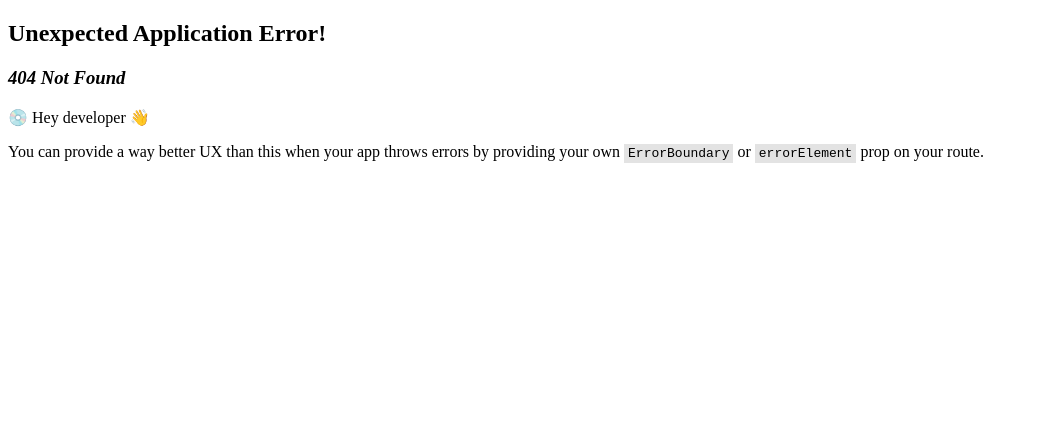
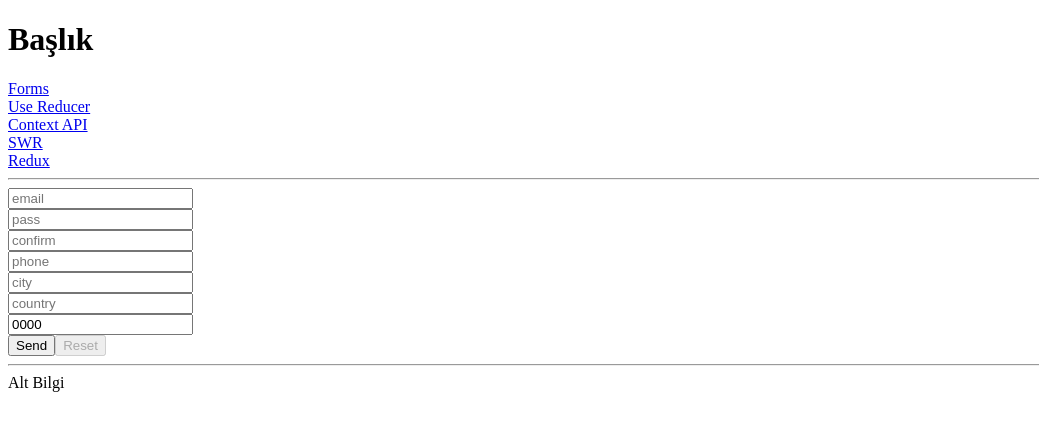
Before and after one commit to neominalsolutions/react-webpack-starterpack, a React app: page /forms in a window 1280 px wide. Before the commit this address had no page. Shown: the top 430 px of the page, without its empty margins (0-1039 px from the left). Built offline with nearby package versions, Linux system fonts and the light colour scheme.

Commit message:
Form Sample

```diff
--- a/package.json
+++ b/package.json
@@ -11,13 +11,16 @@
   "author": "",
   "license": "ISC",
   "dependencies": {
+    "@hookform/resolvers": "^3.9.1",
     "@types/react": "^18.3.3",
     "@types/react-dom": "^18.3.0",
     "axios": "^1.7.2",
     "react": "^18.3.1",
     "react-dom": "^18.3.1",
+    "react-hook-form": "^7.53.2",
     "react-router-dom": "^6.24.1",
-    "react-webpack": "file:"
+    "react-webpack": "file:",
+    "yup": "^1.4.0"
   },
   "devDependencies": {
     "@babel/core": "^7.24.9",
--- a/src/components/layout.component.tsx
+++ b/src/components/layout.component.tsx
@@ -5,13 +5,17 @@ function Layout() {
 	return (
 		<>
 			<header>
-				<h1>Banner</h1>
+				<h1>Başlık</h1>
 				<nav>
-					<Link to="/">Anasayfa</Link>
+					<Link to="/forms">Forms</Link>
 					<br></br>
-					<Link to="/about">About Page</Link>
+					<Link to="/useReducer">Use Reducer</Link>
 					<br></br>
-					<Link to="/admin/users">Users</Link>
+					<Link to="/contextApi">Context API</Link>
+					<br></br>
+					<Link to="/swr">SWR</Link>
+					<br></br>
+					<Link to="/redux">Redux</Link>
 				</nav>
 			</header>
 			<hr></hr>
--- a/src/index.tsx
+++ b/src/index.tsx
@@ -8,6 +8,7 @@ import {
 	RouterProvider,
 } from 'react-router-dom';
 import Layout from './components/layout.component';
+import FormSamplePage from './pages/form.sample.page';
 
 const root = ReactDOM.createRoot(
 	document.getElementById('root') as HTMLElement
@@ -17,7 +18,7 @@ const router = createBrowserRouter([
 	{
 		path: '/',
 		Component: Layout,
-		children: [],
+		children: [{ path: 'forms', Component: FormSamplePage }],
 	},
 ]);
 
--- /dev/null
+++ b/src/pages/form.sample.page.tsx
@@ -0,0 +1,67 @@
+import React from 'react';
+import { yupResolver } from '@hookform/resolvers/yup';
+import { useForm } from 'react-hook-form';
+import { registerSchema } from '../schemas/register.schema';
+
+function FormSamplePage() {
+	const {
+		handleSubmit,
+		register,
+		watch,
+		formState: { errors, isValid },
+		setValue,
+		getValues,
+		reset,
+	} = useForm({
+		resolver: yupResolver(registerSchema),
+		// bir validasyon kütüphanesi ile entegre ediyoruz
+	});
+
+	const onFormSubmit = (data: any) => {
+		console.log('formData', data);
+	};
+
+	const emailWatch = watch('email');
+	console.log('emailWatch', emailWatch);
+
+	return (
+		<>
+			<form onSubmit={handleSubmit(onFormSubmit)}>
+				<input {...register('email')} placeholder="email" />
+				{errors.email && <span>{errors.email.message}</span>}
+				<br></br>
+				<input {...register('password')} placeholder="pass" />
+				{errors.password && <span>{errors.password.message}</span>}
+				<br></br>
+				<input {...register('confirmPassword')} placeholder="confirm" />
+				{errors.confirmPassword && (
+					<span>{errors.confirmPassword.message}</span>
+				)}
+				<br></br>
+				<input {...register('phone')} placeholder="phone" />
+				{errors.phone && <span>{errors.phone.message}</span>}
+				<br></br>
+				<input {...register('address.city')} placeholder="city" />
+				<br></br>
+				<input {...register('address.country')} placeholder="country" />
+				<br></br>
+				<input
+					type="number"
+					defaultValue={'0000'}
+					{...register('address.zipcode')}
+					placeholder="zipcode"
+				/>
+				{errors.address?.zipcode && (
+					<span>{errors.address?.zipcode.message}</span>
+				)}
+				<br></br>
+				<input type="submit" value="Send" />
+				<button disabled={!isValid} onClick={() => reset()}>
+					Reset
+				</button>
+			</form>
+		</>
+	);
+}
+
+export default FormSamplePage;
--- /dev/null
+++ b/src/schemas/register.schema.ts
@@ -0,0 +1,32 @@
+import * as yup from 'yup';
+
+const phoneRegex = /^\(?([0-9]{3})\)?[-. ]?([0-9]{3})[-. ]?([0-9]{4})$/;
+
+export const registerSchema = yup
+	.object({
+		email: yup
+			.string()
+			.email('E-posta formatında giriniz')
+			.required('E-posta alanı boş geçilemez'),
+		password: yup
+			.string()
+			.min(8, 'Min 8 karakter olmalıdır')
+			.required('Parola boş geçilemez'),
+		confirmPassword: yup
+			.string()
+			.oneOf([yup.ref('password')], 'parolalar eşleşmiyor')
+			.required('Parola boş geçilemez'),
+		phone: yup
+			.string()
+			.matches(phoneRegex)
+			.required('Telefon formatında giriniz'),
+		address: yup
+			.object({
+				// nested form
+				city: yup.string().trim().optional(),
+				country: yup.string().trim().uppercase().optional(),
+				zipcode: yup.number().positive().integer().required(), // 3458
+			})
+			.required(),
+	})
+	.required();
```
Also changed, not shown: 1 other file (tests, documents, lock files or other folders).
